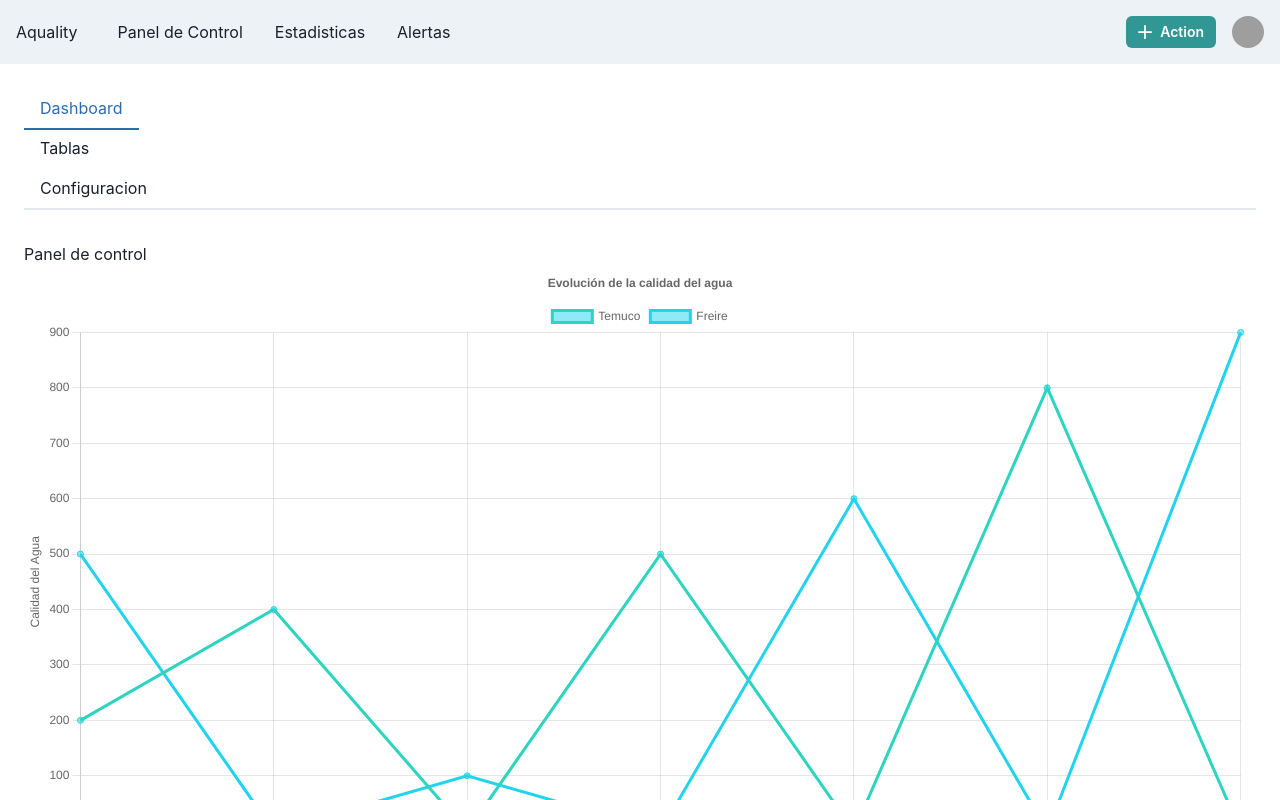
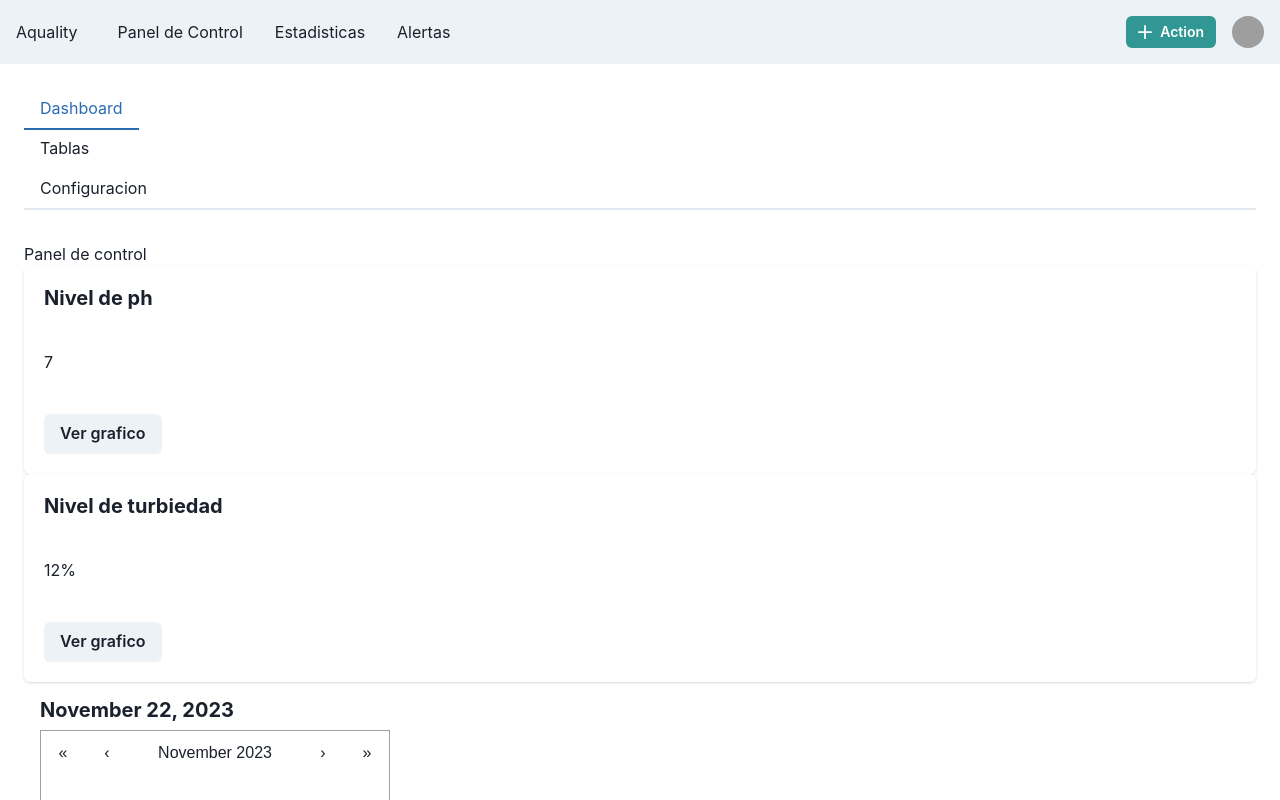
Before and after one commit to iot-aquality/aquality, a React (Vite) app: page /dashboard in a window 1280 px wide. Shown: the top 800 px of the page. Built offline with nearby package versions, Linux system fonts and the light colour scheme; grey boxes are pictures that could not be loaded.

Commit message:
componente de cantidad de agua perdida, calendario y resumen de metricas actuales

```diff
--- a/package.json
+++ b/package.json
@@ -15,8 +15,10 @@
     "@emotion/react": "^11.11.1",
     "@emotion/styled": "^11.11.0",
     "chart.js": "^4.4.0",
+    "date-fns": "^2.30.0",
     "framer-motion": "^10.16.5",
     "react": "^18.2.0",
+    "react-calendar": "^4.6.1",
     "react-chartjs-2": "^5.2.0",
     "react-dom": "^18.2.0",
     "react-router-dom": "^6.19.0"
--- /dev/null
+++ b/src/components/Calendar.jsx
@@ -0,0 +1,44 @@
+import React, { useState, useEffect } from 'react';
+import { Box, Heading, Text } from '@chakra-ui/react';
+import { format } from 'date-fns';
+import { Calendar as CalendarComponent } from 'react-calendar';
+import 'react-calendar/dist/Calendar.css';
+
+function Calendar() {
+  const [value, onChange] = useState(new Date());
+
+  const formattedDate = format(value, 'MMMM dd, yyyy');
+
+  const handleDateSelect = async () => {
+    try {
+
+        const timestamp = value.getTime();
+
+        const startTs = timestamp;
+        const endTs = timestamp + 86400000;
+
+        console.log('startTs: ' + startTs + ' endTs: ' + endTs);
+
+    } catch (error) {
+        console.error('Error al obtener datos del sensor:', error);
+    }
+  };
+
+  useEffect(() => {
+
+    handleDateSelect();
+
+  }, [value])
+
+  return (
+    <Box p={4}>
+
+      <Heading as="h2" size="md" mb={2}>
+        {formattedDate}
+      </Heading>
+      <CalendarComponent onChange={onChange} value={value} />
+    </Box>
+  );
+}
+
+export default Calendar;
--- /dev/null
+++ b/src/components/charts/Metrics.jsx
@@ -0,0 +1,42 @@
+import React from 'react';
+import {
+  SimpleGrid,
+  Card,
+  CardHeader,
+  CardBody,
+  CardFooter,
+  Heading,
+  Text,
+  Button,
+} from '@chakra-ui/react';
+
+const Metrics = () => {
+  return (
+        <div className="flex gap-2 justify-between items-center">
+            <Card className='h-3/5 w-3/5 bg-red-600' >
+                <CardHeader>
+                <Heading size='md'>Nivel de ph</Heading>
+                </CardHeader>
+                <CardBody>
+                <Text className='text-center'>7</Text>
+                </CardBody>
+                <CardFooter className='flex justify-center'>
+                    <Button>Ver grafico</Button>
+                </CardFooter>
+            </Card>
+            <Card className='h-3/5 w-3/5'>
+                <CardHeader>
+                <Heading size='md'>Nivel de turbiedad</Heading>
+                </CardHeader>
+                <CardBody>
+                <Text className='text-center'>12%</Text>
+                </CardBody>
+                <CardFooter className='flex justify-center'>
+                    <Button>Ver grafico</Button>
+                </CardFooter>
+            </Card>
+        </div>
+  );
+};
+
+export default Metrics;
--- /dev/null
+++ b/src/components/charts/WaterLevelLoss.jsx
@@ -0,0 +1,63 @@
+import React from 'react';
+import { Bar } from 'react-chartjs-2';
+import {
+  Chart as ChartJS,
+  CategoryScale,
+  LinearScale,
+  BarElement,
+  Title,
+  Tooltip,
+  Legend,
+} from 'chart.js';
+
+ChartJS.register(CategoryScale, LinearScale, BarElement, Title, Tooltip, Legend);
+
+const options = {
+  indexAxis: 'y',
+  elements: {
+    bar: {
+      borderWidth: 2,
+    },
+  },
+  responsive: true,
+  plugins: {
+    legend: {
+      position: 'right',
+    },
+    title: {
+      display: true,
+      text: 'Cantidad de agua perdida por mes',
+    },
+  },
+};
+
+const labels = ['January', 'February', 'March', 'April', 'May', 'June', 'July'];
+
+const generateRandomValues = () => {
+  return labels.map(() => Math.floor(Math.random() * 5000));
+};
+
+const data = {
+  labels,
+  datasets: [
+    {
+      label: 'Nivel del Estanque',
+      data: generateRandomValues(),
+      borderColor: 'rgba(45, 212, 191, 1)', //cryan-400
+      backgroundColor: 'rgba(34, 211, 238, 0.5)',
+
+    },
+    {
+      label: 'Agua Perdida',
+      data: generateRandomValues().map(value => Math.min(value, 500)),
+      borderColor: 'rgb(255, 99, 132)',
+      backgroundColor: 'rgba(255, 99, 132, 0.5)',
+    },
+  ],
+};
+
+function WaterLevelLoss() {
+  return <Bar options={options} data={data} />;
+}
+
+export default WaterLevelLoss;
--- a/src/pages/Dahsboard.jsx
+++ b/src/pages/Dahsboard.jsx
@@ -2,6 +2,9 @@ import { TabList, Tabs, Tab, TabPanels, TabPanel } from "@chakra-ui/react"
 import WaterLevel from "../components/charts/WaterLevel"
 import WaterQuality from "../components/charts/WaterQuality"
 import PHLevel from "../components/charts/PHLevel"
+import Calendar from "../components/Calendar"
+import WaterLevelLoss from "../components/charts/WaterLevelLoss"
+import Metrics from "../components/charts/Metrics"
 
 function Dahsboard() {
   return (
@@ -32,7 +35,16 @@ function Dahsboard() {
       </div>
       <div className="w-4/5">
         <h1>Panel de control</h1>
+
+
+
         <div className="grid grid-cols-1 lg:grid-cols-2 gap-6">
+
+            <Metrics/>
+
+          <Calendar/>
+
+
           <div className="bg-white rounded-md p-4 shadow-md">
             <WaterQuality/>
 
@@ -48,6 +60,12 @@ function Dahsboard() {
             <PHLevel/>
 
           </div>
+          <div className="bg-white rounded-md p-4 shadow-md">
+
+            <WaterLevelLoss/>
+
+          </div>
+
         </div>
       </div>
 
```
Also changed, not shown: 1 other file (tests, documents, lock files or other folders).
